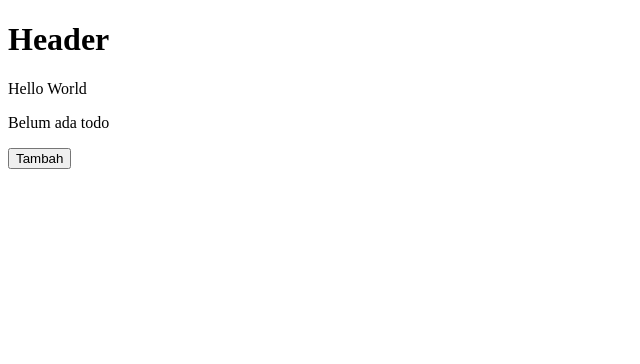
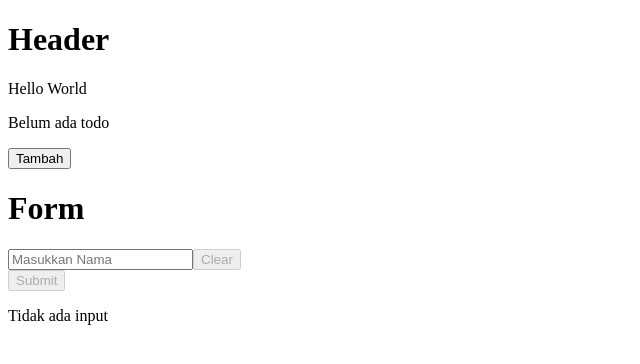
Before and after one commit to ariefyusron/learn-react-js-batch-16, a React (Vite) app: page / in a window 1280 px wide. Shown: the top 364 px of the page, without its empty margins (0-640 px from the left). Built offline with nearby package versions, Linux system fonts and the light colour scheme.

Commit message:
lear: input

```diff
--- a/src/App.jsx
+++ b/src/App.jsx
@@ -4,6 +4,8 @@ import Header from './components/Header'
 
 const App = () => {
   const [todolist, setTodolist] = useState([])
+  const [input, setInput] = useState('')
+  const [saveInput, setSaveInput] = useState('')
 
   const handleAdd = () => {
     console.log('click')
@@ -14,6 +16,18 @@ const App = () => {
       },
       ...todolist
     ])
+  }
+
+  const renderText = () => {
+    if(saveInput === '') {
+      if(input === ''){
+        return 'Tidak ada input'
+      } else {
+        return 'typing...'
+      }
+    } else {
+      return saveInput
+    }
   }
 
   return (
@@ -33,6 +47,37 @@ const App = () => {
         )}
 
         <button onClick={handleAdd}>Tambah</button>
+
+
+        <h1>Form</h1>
+        <input
+          placeholder='Masukkan Nama'
+          value={input}
+          onChange={(e) => {
+            setInput(e.target.value)
+          }}
+        />
+        <button
+          onClick={() => {
+            setInput('')
+          }}
+          disabled={input === ''}
+        >
+          Clear
+        </button>
+
+        <br />
+
+        <button
+          onClick={() => {
+            setSaveInput(input)
+            setInput('')
+          }}
+          disabled={input === ''}
+        >
+          Submit
+        </button>
+        <p>{renderText()}</p>
       </div>
     </>
   )
```
